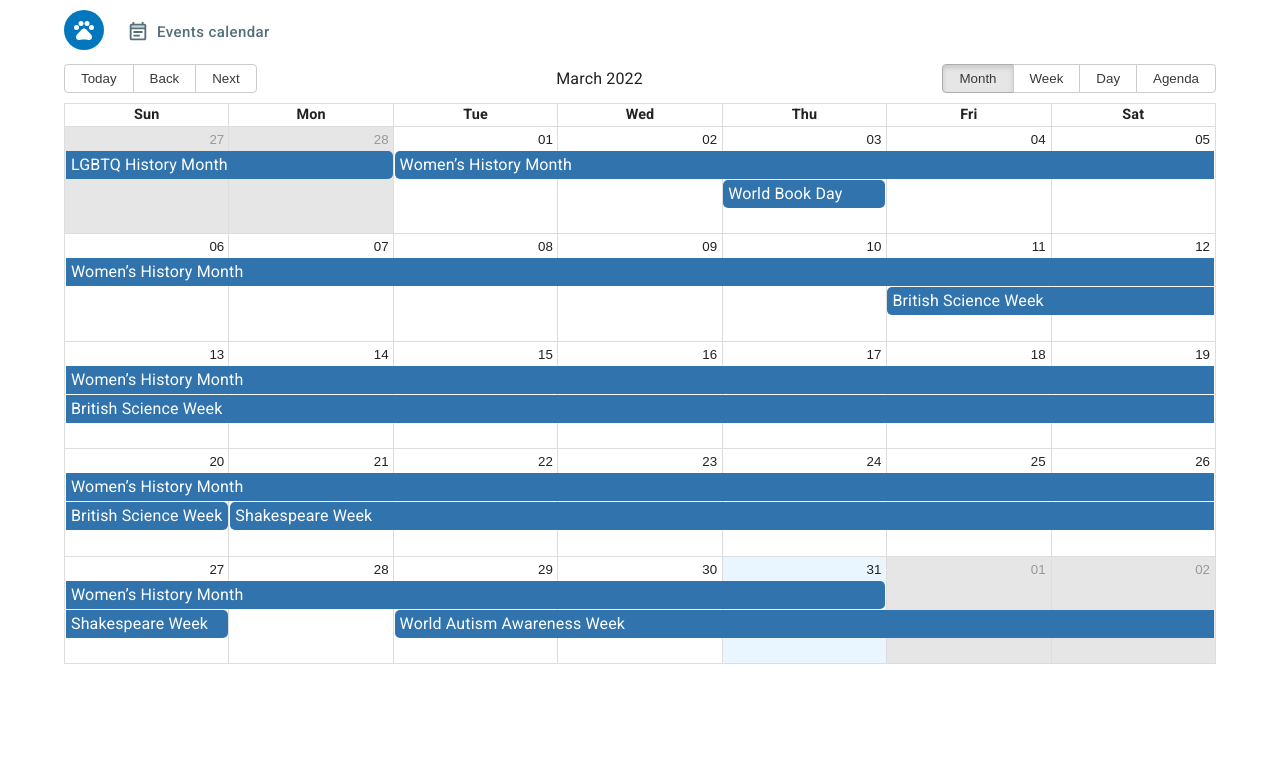
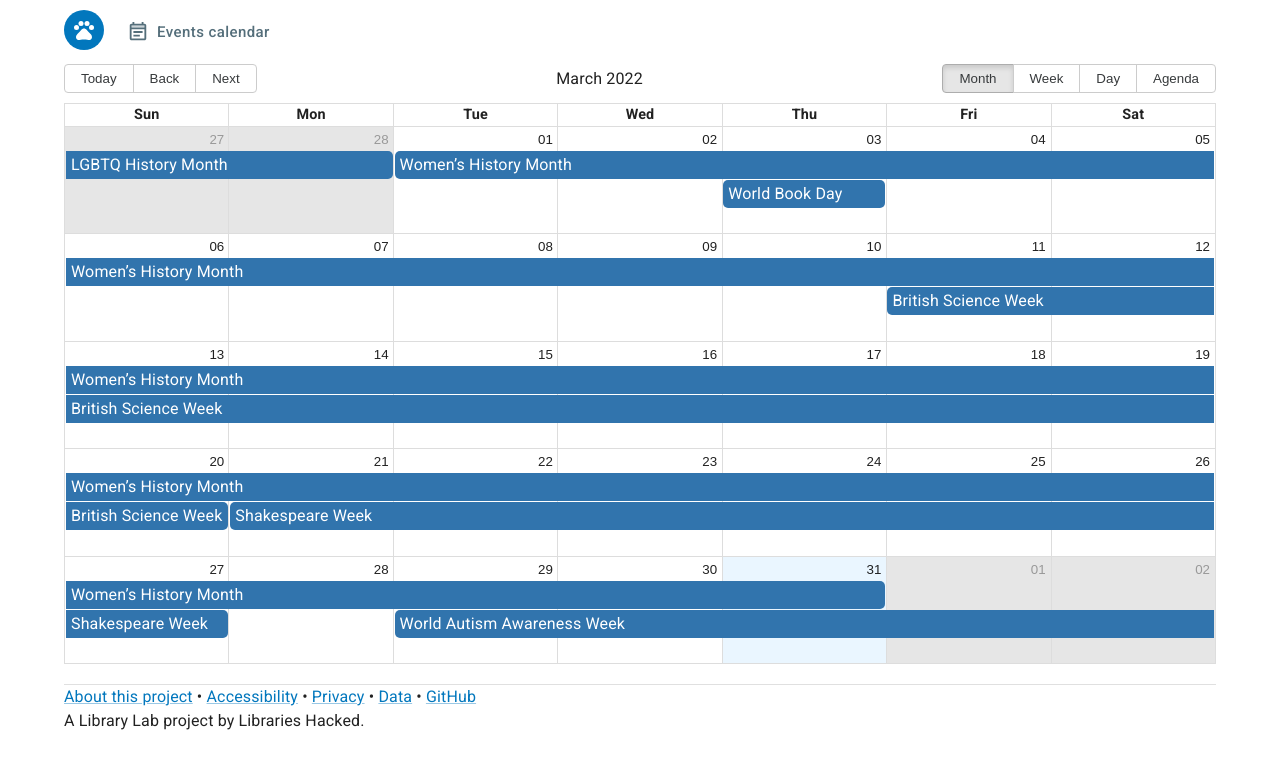
Before and after one commit to LibrariesHacked/library-calendar, a React (Create React App) app: page / in a window 1280 px wide. Shown: the top 768 px of the page. Built offline with nearby package versions, Linux system fonts and the light colour scheme.

Commit message:
Adding in footer

```diff
--- a/src/CalendarApplication.js
+++ b/src/CalendarApplication.js
@@ -7,6 +7,7 @@ import LinearProgress from '@mui/material/LinearProgress'
 
 import EventCalendar from './EventCalendar'
 import EventDetails from './EventDetails'
+import Footer from './Footer'
 import Header from './Header'
 
 import { useApplicationStateValue } from './context/applicationState'
@@ -41,6 +42,9 @@ function CalendarApplication () {
             </Routes>
           </main>
         </Container>
+        <Container maxWidth='lg'>
+          <Footer />
+        </Container>
         <EventDetails />
       </>
     </BrowserRouter>
--- a/src/Footer.js
+++ b/src/Footer.js
@@ -1,3 +1,6 @@
+/** @jsxImportSource @emotion/react */
+import { css } from '@emotion/react'
+
 import React from 'react'
 import { Link } from 'react-router-dom'
 
@@ -8,11 +11,15 @@ import Typography from '@mui/material/Typography'
 
 function Footer () {
   return (
-    <div>
+    <div
+      css={css`
+        padding-top: 20px;
+      `}
+    >
       <Divider />
       <Grid container spacing={3}>
         <Grid item xs={12} sm={6} md={6} lg={6} xl={6}>
-          <Typography variant='button'>
+          <Typography>
             <MaterialLink
               href='https://www.librarylab.uk/libraries-at-home'
               target='_blank'
@@ -55,10 +62,7 @@ function Footer () {
               GitHub
             </MaterialLink>
           </Typography>
-          <br />
-          <Typography variant='body2'>
-            A Library Lab project by Libraries Hacked.
-          </Typography>
+          <Typography>A Library Lab project by Libraries Hacked.</Typography>
         </Grid>
         <Grid item xs={12} sm={6} md={6} lg={6} xl={6}></Grid>
       </Grid>
```
